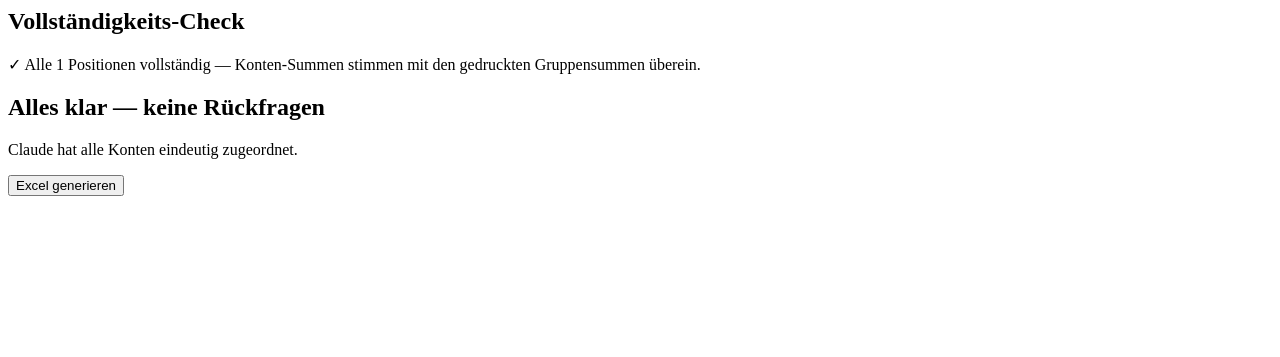
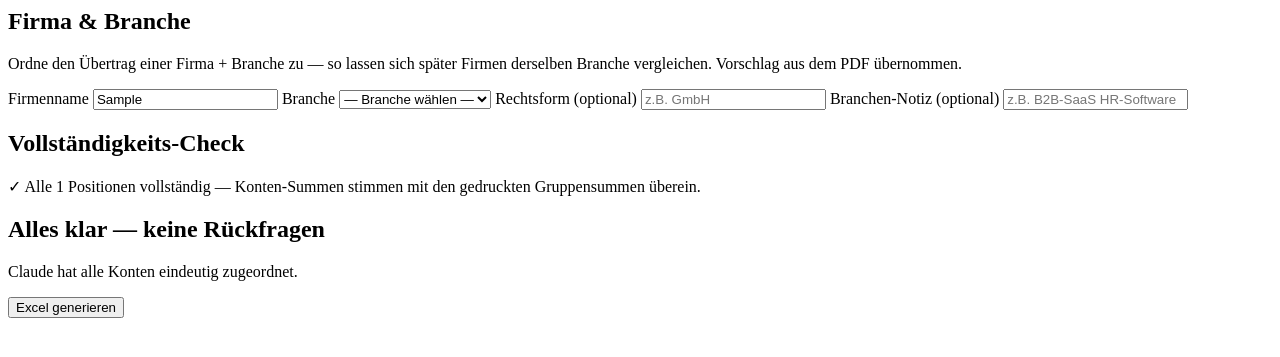
Before and after one commit to PhRoDe/prozess-uebertrag, a FastAPI app: template app/templates/partials/review.html in a window 1280 px wide. Shown: the top 357 px of the page. Run offline with FastAPI, Linux system fonts and the light colour scheme; the template is opened without the code that fills it: most values are stand-ins (such as "Sample title", 1, 10 or a date in 2020); parts of the project's set-up code (start-up, migrations or seed data) failed here and were passed over.

Commit message:
feat(phaseA-2-3): Firma+Branche im Review erfassen + "Meine Überträge"-Liste
A2 — Erfassung beim Review (Claude schlägt vor, User bestätigt):
- prompts.py: optionales company_name (Firmenname von der Deckseite).
- tasks.extract_job: company_suggestion in den Payload (Prefill).
- review.html: "Firma & Branche"-Block (Name-Prefill, Branchen-Dropdown aus
  industries, Rechtsform, Freitext-Notiz) im bestehenden Finalize-Formular.
- job_finalize: parse_company_form + _link_company (find-or-create per
  Name+Owner, set_company) — best-effort, blockiert den Übertrag nie.

A3 — Übersicht:
- JobsRepo.list_for_user (created_by==user ODER legacy-NULL, Firma-FK-Embed).
- Route GET /uebertraege + jobs_list.html (Firma · Branche · Datum · Quelle ·
  Status · Download). Link von der Startseite.

Beantwortet "welcher Übertrag = welche Firma" + legt das Benchmarking-
Fundament (Firma+Branche pro Übertrag). 7 neue Tests, 230 gruen.

Co-Authored-By: Claude Opus 4.8 (1M context) <noreply@anthropic.com>

```diff
--- a/app/routes/job.py
+++ b/app/routes/job.py
@@ -2,10 +2,14 @@ from fastapi import APIRouter, BackgroundTasks, HTTPException, Request
 from fastapi.responses import HTMLResponse
 from fastapi.templating import Jinja2Templates
 
-from app.db import JobsRepo, completeness_summary
+from app.db import JobsRepo, CompaniesRepo, completeness_summary
+from app.industries import industry_choices, is_valid_industry
 from app.models import JobStatus
-from app.routes.pages import require_auth, job_owner_ok
+from app.routes.pages import require_auth, job_owner_ok, current_user
 from app.worker.tasks import finalize_job
+import logging
+
+log = logging.getLogger(__name__)
 
 router = APIRouter()
 templates = Jinja2Templates(directory="app/templates")
@@ -25,6 +29,21 @@ STATUS_LABELS = {
     JobStatus.EXTRACTING: "Claude liest die PDFs und extrahiert die Konten …",
     JobStatus.FINALIZING: "Excel wird gebaut …",
 }
+
+
+@router.get("/uebertraege", response_class=HTMLResponse)
+def my_jobs(request: Request):
+    """Übersicht „Meine Überträge" (Phase A3): Firma · Branche · Datum · Quelle ·
+    Status · Download — so ist erkennbar, welcher Übertrag zu welcher Firma gehört."""
+    if not require_auth(request):
+        raise HTTPException(status_code=401)
+    user = current_user(request)["username"]
+    jobs = JobsRepo().list_for_user(user)
+    labels = {i["code"]: i["label"] for i in industry_choices()}
+    for j in jobs:
+        j["branche_label"] = labels.get(j.get("branche_code"))
+    return templates.TemplateResponse(request, "jobs_list.html",
+                                      {"jobs": jobs, "user": user})
 
 
 @router.get("/job/{job_id}", response_class=HTMLResponse)
@@ -56,11 +75,16 @@ def job_status(request: Request, job_id: str):
     if job.extraction and job.extraction.get("consolidated"):
         consolidated = job.extraction["consolidated"]
         all_groups = [g["name"] for g in consolidated.get("groups", [])]
+    company_suggestion = ""
+    if job.extraction:
+        company_suggestion = job.extraction.get("company_suggestion") or ""
     return templates.TemplateResponse(request, partial, {
         "job": job,
         "status_label": STATUS_LABELS.get(job.status, ""),
         "all_detail_groups": all_groups,
         "completeness": completeness_summary(consolidated),
+        "industries": industry_choices(),
+        "company_suggestion": company_suggestion,
     })
 
 
@@ -133,19 +157,67 @@ def parse_finalize_form(items) -> dict:
     return review
 
 
+def parse_company_form(items) -> dict:
+    """Firmen-Felder aus dem Finalize-Formular (Phase A). Rein.
+    Leerer/fehlender Name → {} (keine Verknüpfung). Unbekannte branche_code →
+    verworfen (FK-Schutz)."""
+    f = {k: v for k, v in items if k.startswith("company_")}
+    name = (f.get("company_name") or "").strip()
+    if not name:
+        return {}
+    branche_code = (f.get("company_branche_code") or "").strip() or None
+    if not is_valid_industry(branche_code):
+        branche_code = None
+    out: dict = {"name": name}
+    if branche_code:
+        out["branche_code"] = branche_code
+    for key, col in (("company_branche_label", "branche_label"),
+                     ("company_rechtsform", "rechtsform")):
+        val = (f.get(key) or "").strip()
+        if val:
+            out[col] = val
+    return out
+
+
+def _link_company(job_id: str, company_fields: dict, username: str | None) -> None:
+    """Firma find-or-create (per Name+Owner) und an den Job hängen. Best-effort:
+    ein Fehler darf den Übertrag NICHT blockieren (Excel wird trotzdem gebaut)."""
+    if not company_fields:
+        return
+    try:
+        repo = CompaniesRepo()
+        extra = {k: v for k, v in company_fields.items() if k != "name"}
+        existing = repo.find_by_name(company_fields["name"], username)
+        if existing:
+            # Folge-Upload: vom User neu/zusätzlich angegebene Felder übernehmen
+            # (z.B. Branche, die beim ersten Mal fehlte).
+            if extra:
+                repo.update(existing.id, **extra)
+            company = existing
+        else:
+            company = repo.create(company_fields["name"], created_by=username, **extra)
+        JobsRepo().set_company(job_id, company.id)
+    except Exception:
+        log.exception("link_company failed (non-critical) for %s", job_id)
+
+
 @router.post("/job/{job_id}/finalize", response_class=HTMLResponse)
 async def job_finalize(request: Request, job_id: str, background: BackgroundTasks):
     if not require_auth(request):
         raise HTTPException(status_code=401)
 
     form = await request.form()
-    review = parse_finalize_form(form.multi_items())
+    items = form.multi_items()
+    review = parse_finalize_form(items)
 
     job = JobsRepo().get(job_id)
     if not job:
         raise HTTPException(status_code=404)
     if not job_owner_ok(request, job):
         raise HTTPException(status_code=403)
+
+    # Firma erfassen/verknüpfen (Phase A) — vor dem Build, best-effort.
+    _link_company(job_id, parse_company_form(items), current_user(request)["username"])
 
     background.add_task(finalize_job, job_id, review)
     # Update status immediately so the partial shows the spinner on next poll
--- a/app/templates/partials/review.html
+++ b/app/templates/partials/review.html
@@ -1,6 +1,43 @@
 {% set open_questions = job.extraction.open_questions if job.extraction else [] %}
 <div id="job-state">
 <form hx-post="/job/{{ job.id }}/finalize" hx-target="#job-state" hx-swap="outerHTML">
+
+  <div class="bg-white rounded-lg shadow-sm border p-6 mb-4">
+    <h2 class="text-lg font-semibold mb-1">Firma & Branche</h2>
+    <p class="text-slate-600 text-sm mb-4">
+      Ordne den Übertrag einer Firma + Branche zu — so lassen sich später Firmen
+      derselben Branche vergleichen.{% if company_suggestion %} Vorschlag aus dem PDF übernommen.{% endif %}
+    </p>
+    <div class="grid grid-cols-2 gap-3 text-sm">
+      <label class="col-span-2">
+        <span class="text-slate-500">Firmenname</span>
+        <input type="text" name="company_name" value="{{ company_suggestion }}"
+               placeholder="z.B. Mustermann Bau GmbH"
+               class="w-full mt-1 px-3 py-2 border rounded-md bg-white">
+      </label>
+      <label>
+        <span class="text-slate-500">Branche</span>
+        <select name="company_branche_code"
+                class="w-full mt-1 px-3 py-2 border rounded-md bg-white">
+          <option value="">— Branche wählen —</option>
+          {% for ind in industries %}
+            <option value="{{ ind.code }}">{{ ind.label }}</option>
+          {% endfor %}
+        </select>
+      </label>
+      <label>
+        <span class="text-slate-500">Rechtsform (optional)</span>
+        <input type="text" name="company_rechtsform" placeholder="z.B. GmbH"
+               class="w-full mt-1 px-3 py-2 border rounded-md bg-white">
+      </label>
+      <label class="col-span-2">
+        <span class="text-slate-500">Branchen-Notiz (optional)</span>
+        <input type="text" name="company_branche_label"
+               placeholder="z.B. B2B-SaaS HR-Software"
+               class="w-full mt-1 px-3 py-2 border rounded-md bg-white">
+      </label>
+    </div>
+  </div>
 
   {% if completeness %}
   <div class="bg-white rounded-lg shadow-sm border p-6 mb-4">
--- a/app/templates/upload.html
+++ b/app/templates/upload.html
@@ -1,5 +1,8 @@
 {% extends "base.html" %}
 {% block content %}
+<div class="mb-4 text-right">
+  <a href="/uebertraege" class="text-sm text-blue-600 hover:text-blue-700">Meine Überträge →</a>
+</div>
 <form id="upload-form" hx-post="/upload" hx-encoding="multipart/form-data"
       hx-indicator="#upload-spinner"
       class="bg-white rounded-lg shadow-sm border p-8">
--- a/app/worker/prompts.py
+++ b/app/worker/prompts.py
@@ -143,6 +143,11 @@ REGELN:
     nach §4 Abs. 3 EStG" oder "Jahresfehlbetrag" — übernimm den exakten Text
     als Label. Wenn weggelassen, nutzt der Builder "Jahresüberschuss".
 
+12c. **`company_name`** (optional, Top-Level-String): der Firmenname des
+    Mandanten, exakt wie auf der Deckseite / im Kopf des Abschlusses (inkl.
+    Rechtsform, z.B. "Mustermann Bau GmbH"). Nur übernehmen wenn eindeutig
+    erkennbar — sonst weglassen. Keine Adresse, keine Steuernummer.
+
 RÜCKGABEFORMAT (HGB-GuV-Beispiel):
 
 {
@@ -150,6 +155,7 @@ RÜCKGABEFORMAT (HGB-GuV-Beispiel):
   "year": 2024,
   "previous_year": 2023,
   "sign_convention": "expenses_negative",
+  "company_name": "Mustermann Bau GmbH",
   "pdf_jahresueberschuss_gj": 170834.90,
   "pdf_jahresueberschuss_vj": 215441.07,
   "endwert_label": "Jahresüberschuss",
--- a/app/worker/tasks.py
+++ b/app/worker/tasks.py
@@ -31,7 +31,7 @@ NODE_ID = f"{socket.gethostname()}-{os.getpid()}"
 # Pipeline-Cache-Version (Phase 4): bei Änderungen an der Extraktions-/Heilungs-
 # /Prompt-Logik bumpen, um gecachte Extraktionen zu invalidieren (Cache-Key =
 # pdf_hash × f"{model}:v{_CACHE_VERSION}").
-_CACHE_VERSION = "1"
+_CACHE_VERSION = "2"  # v2: company_name im JA-Prompt ergänzt (Phase A2)
 
 TERMINAL_STATES = {JobStatus.READY, JobStatus.REVIEW_NEEDED,
                    JobStatus.FAILED, JobStatus.EXPIRED}
@@ -217,10 +217,18 @@ def extract_job(job_id: str) -> None:
                     })
                 else:
                     open_questions.append({**oq, "document": file_name})
+        # Firmenname-Vorschlag (Phase A): erster JA mit company_name → Prefill
+        # im Review (User bestätigt + ergänzt Branche).
+        company_suggestion = next(
+            (d.get("company_name") for d in extractions
+             if d.get("type") == "jahresabschluss" and d.get("company_name")),
+            None,
+        ) or next((d.get("company_name") for d in extractions if d.get("company_name")), None)
         payload = {
             "documents": extractions,
             "consolidated": consolidated,
             "open_questions": open_questions,
+            "company_suggestion": company_suggestion,
         }
         repo.set_extraction(job_id, payload)
         # Phase 2: relationale Konten-Schicht (line_items) materialisieren.
```
Also changed, not shown: CLAUDE.md (+3 -3 lines), app/db.py (+34 -0 lines), app/templates/jobs_list.html (added, +62 -0 lines), tests/test_companies.py (+46 -0 lines), tests/test_job_routes.py (+26 -0 lines), tests/test_worker_tasks.py (+26 -0 lines).
